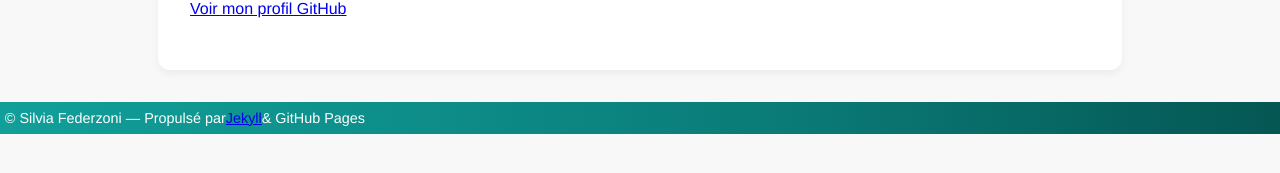
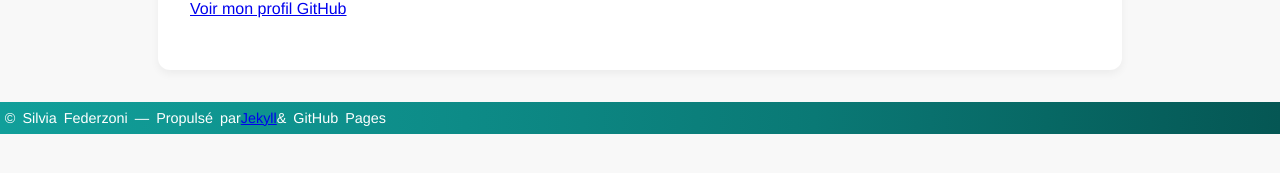
Before and after one commit to SFederzoni/SilviaFederzoni, a Jekyll site: the page built from index.md, in a window 1280 px wide. Shown: the part 288-461 px from the top of the page. Built offline with Jekyll 4.4.1, drawn with Linux system fonts in a browser that asks for light colours.

Commit message:
Update default.html

```diff
--- a/_layouts/default.html
+++ b/_layouts/default.html
@@ -106,6 +106,7 @@
         padding: 0.3rem;
         display: flex;
         align-items: center;
+        word-spacing: 3px;
 
       }
     </style>
```
